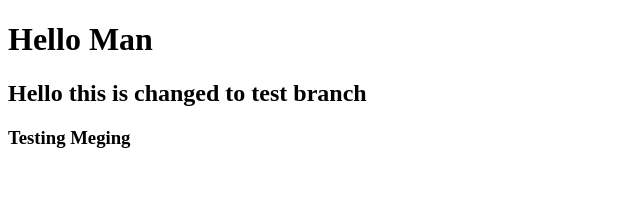
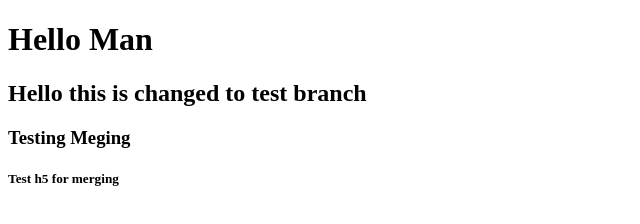
Before and after one commit to Endaweke8/BranchTest, a plain HTML site: page index.html in a window 1280 px wide. Shown: the whole page, without its empty margins (0-640 px from the left). Drawn offline with Linux system fonts and the light colour scheme.

Commit message:
After updating h5

```diff
--- a/index.html
+++ b/index.html
@@ -9,6 +9,6 @@
     <h1>Hello Man</h1>
     <h2>Hello this is changed to test branch</h2>
     <h3>Testing Meging</h3>
-
+    <h5>Test h5 for merging</h5>
 </body>
 </html>
```
